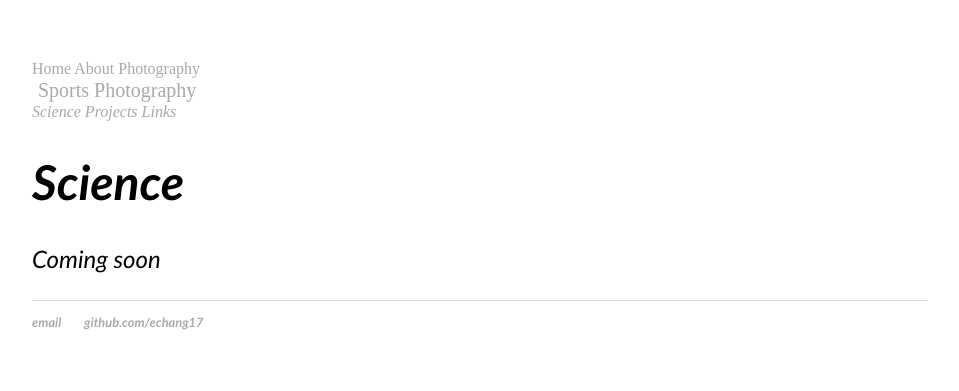
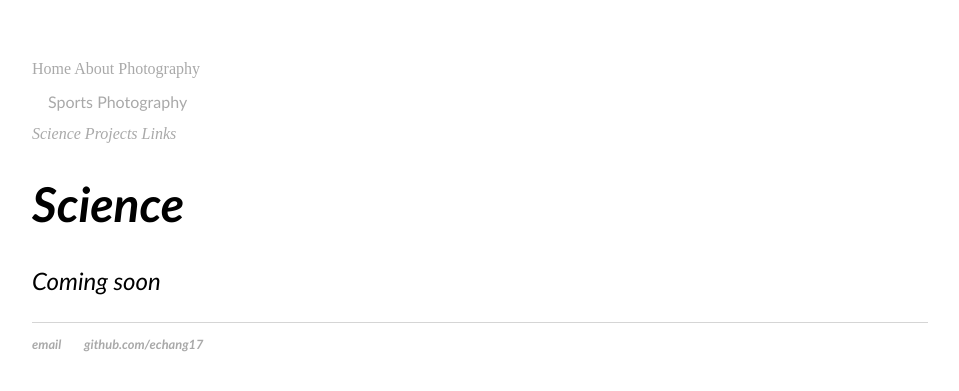
Before and after one commit to echang17/echang17.github.io, a Jekyll site: the page built from science/index.html, in a window 1280 px wide. Shown: the top 391 px of the page, without its empty margins (160-1119 px from the left). Built offline with Jekyll 4.4.1, drawn with Linux system fonts in a browser that asks for light colours.

Commit message:
Update main.css

```diff
--- a/css/main.css
+++ b/css/main.css
@@ -234,13 +234,13 @@ ul.posts li {
 }
 
 .dropdown .dropbtn {
-    font-size: 20px;
+    font-size: 16px;
     border: none;
     outline: none;
     color: #A9A9A9;
-    /*padding: 14px 16px;*/
+    padding: 14px 16px;
     background-color: inherit;
-    font-family: inherit;
+    font-family: 'Trebuchet MS', Helvetica, sans-serif;
     margin: 0;
 }
 
```
